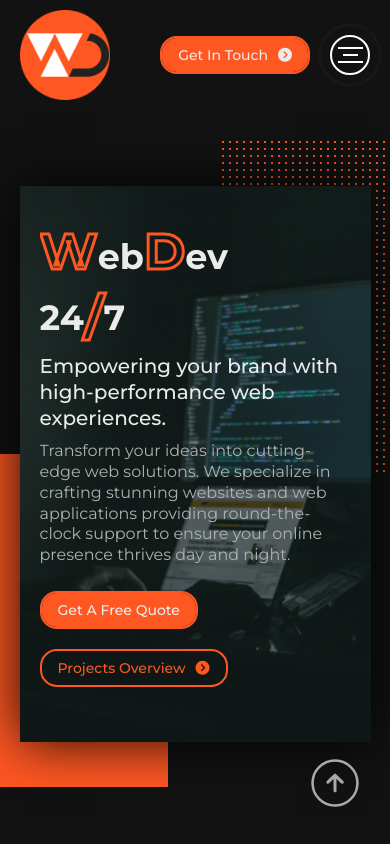
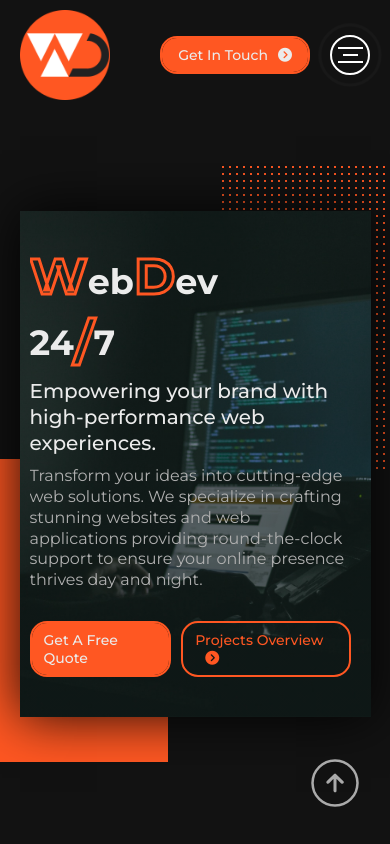
Before and after one commit to TallaBambo/webdev247, a Next.js app: page / in a window 390 px wide. Shown: the top 844 px of the page. Built offline with nearby package versions, Linux system fonts and the light colour scheme; a web font is replaced by a local one.

Commit message:
Updated the hero section UI/UX

```diff
--- a/public/css/style.css
+++ b/public/css/style.css
@@ -962,7 +962,7 @@ a {
   }
 
   .hero-content {
-    padding: 30px 20px 50px 20px;
+    padding: 30px 20px 30px 10px;
   }
 
   .hero-slogan h1 {
@@ -1086,12 +1086,8 @@ a {
     font-size: 16px;
   }
 
-  .hero-btn {
-    flex-direction: column;
-    align-items: flex-start;
-  }
   .hero-btn .btn {
-    margin: 5px 0;
+    padding: 8px 12px;
   }
 
   .expertise-service-heading h1 {
```
